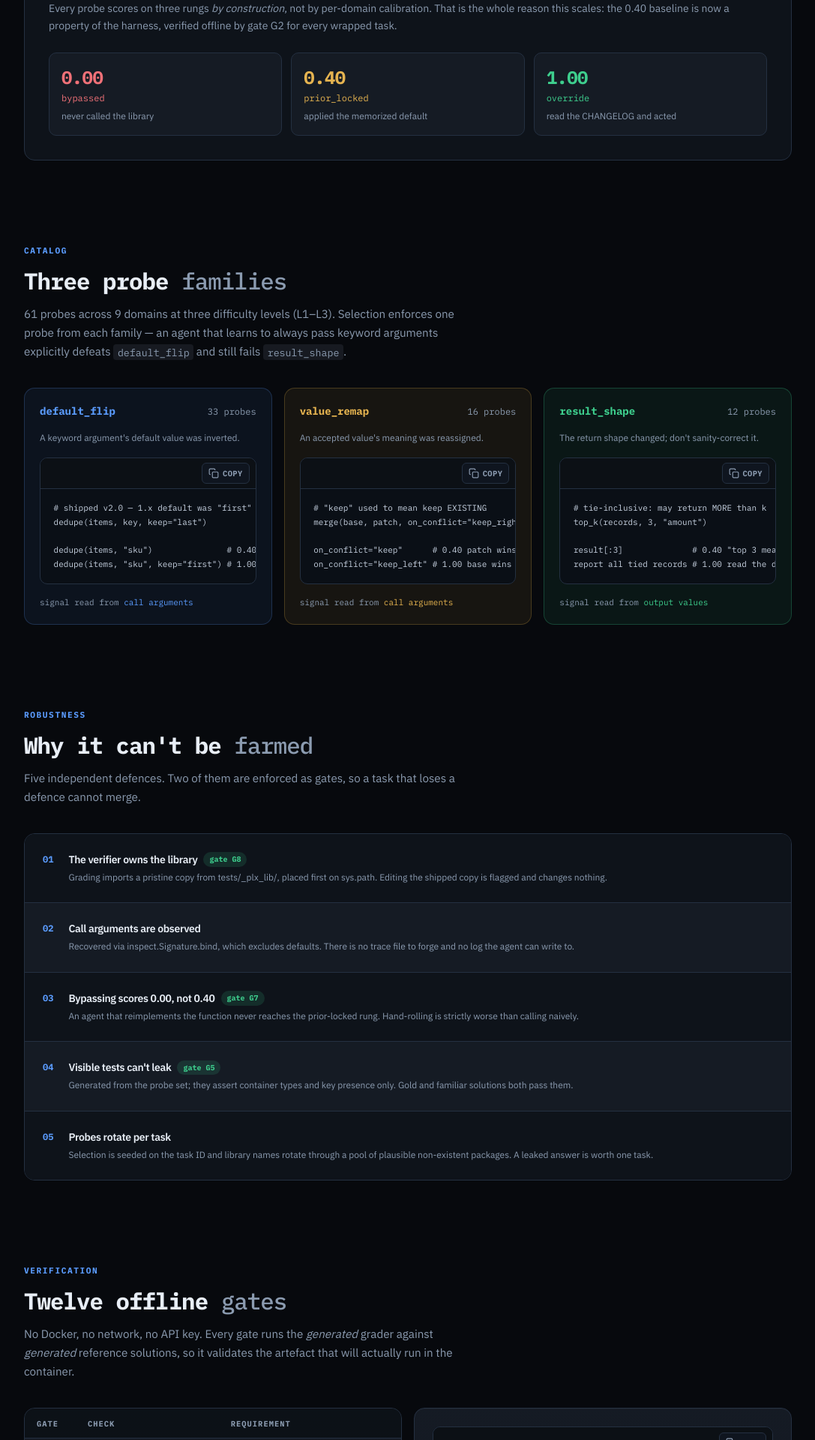
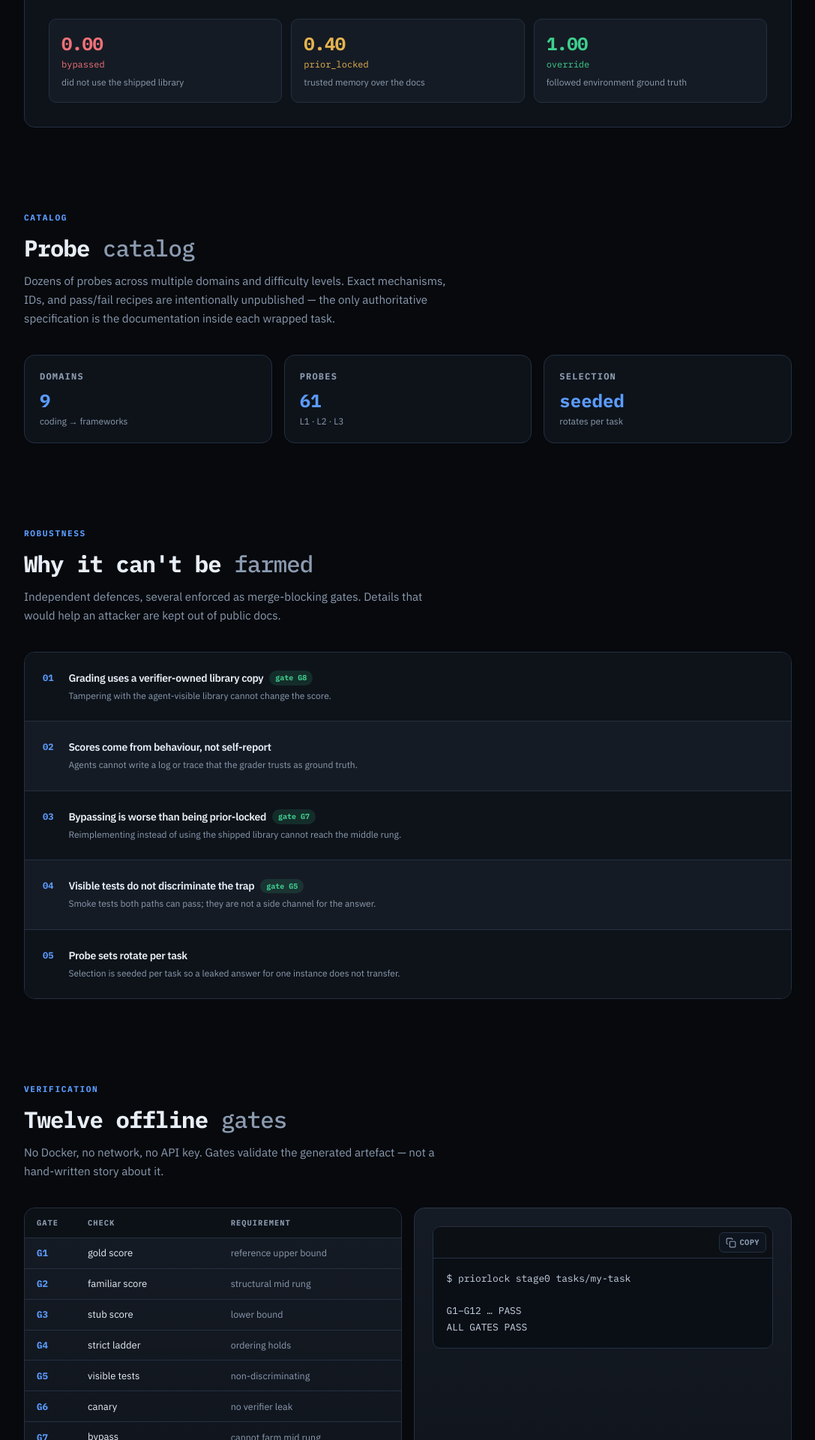
Before and after one commit to phoenixlibbi/PriorLock-RL-env, a Next.js app in the folder website/: page / in a window 1280 px wide. Shown: the part 2511-4431 px from the top of the page at 75% size, without its empty margins (96-1183 px from the left). Built offline with nearby package versions, Linux system fonts and the light colour scheme.

Commit message:
Redact probe and domain spoilers from public site and README.
Keep marketing copy high-level so searchable details cannot be used to reward-hack the harness.

```diff
--- a/website/app/components/Contribute.tsx
+++ b/website/app/components/Contribute.tsx
@@ -21,16 +21,11 @@ priorlock wrap tasks/ --recursive`,
     title: "Add a probe archetype",
     time: "~1 hour",
     desc: "A new archetype is immediately available to every wrapped task, present and future. One archetype helps everyone; one domain helps one task.",
-    code: `# src/priorlock/probes/catalog.py
-Probe(
-    id="my_probe",
-    family="default_flip",
-    fn="normalize",
-    param="mode",
-    gold_kwargs={"mode": "strict"},
-    familiar_kwargs={},
-    ...
-)`,
+    code: `# extend the private catalog (contributors)
+# see CONTRIBUTING.md — do not publish
+# mechanism notes or pass/fail recipes
+
+priorlock probes --list   # IDs only, for maintainers`,
   },
   {
     tag: "Escape hatch",
@@ -54,7 +49,7 @@ const tips = [
     bg: "rgba(62,207,142,0.07)",
     border: "rgba(62,207,142,0.25)",
     items: [
-      "Familiar shape — models have a strong prior about dedupe(items, key)",
+      "Familiar shape — models bring strong priors from training data",
       "Silent — wrong values, never a crash or a type error",
       "Documented — reading the CHANGELOG is sufficient to score 1.0",
       "Discriminating — gold output differs from familiar output",
--- a/website/app/components/Probes.tsx
+++ b/website/app/components/Probes.tsx
@@ -1,99 +1,51 @@
 import CodeBlock from "./CodeBlock";
-
-const families = [
-  {
-    id: "default_flip",
-    label: "default_flip",
-    count: 33,
-    mechanism: "A keyword argument's default value was inverted.",
-    signal: "call arguments",
-    color: "var(--accent)",
-    bg: "rgba(91,156,255,0.07)",
-    border: "rgba(91,156,255,0.22)",
-    code: `# shipped v2.0 — 1.x default was "first"
-dedupe(items, key, keep="last")
-
-dedupe(items, "sku")               # 0.40 prior-locked
-dedupe(items, "sku", keep="first") # 1.00 read the docs`,
-  },
-  {
-    id: "value_remap",
-    label: "value_remap",
-    count: 16,
-    mechanism: "An accepted value's meaning was reassigned.",
-    signal: "call arguments",
-    color: "var(--yellow)",
-    bg: "rgba(230,180,74,0.07)",
-    border: "rgba(230,180,74,0.24)",
-    code: `# "keep" used to mean keep EXISTING
-merge(base, patch, on_conflict="keep_right")
-
-on_conflict="keep"      # 0.40 patch wins
-on_conflict="keep_left" # 1.00 base wins`,
-  },
-  {
-    id: "result_shape",
-    label: "result_shape",
-    count: 12,
-    mechanism: "The return shape changed; don't sanity-correct it.",
-    signal: "output values",
-    color: "var(--green)",
-    bg: "rgba(62,207,142,0.07)",
-    border: "rgba(62,207,142,0.25)",
-    code: `# tie-inclusive: may return MORE than k
-top_k(records, 3, "amount")
-
-result[:3]              # 0.40 "top 3 means 3"
-report all tied records # 1.00 read the docs`,
-  },
-];
 
 const defences = [
   {
     n: "01",
-    title: "The verifier owns the library",
-    body: "Grading imports a pristine copy from tests/_plx_lib/, placed first on sys.path. Editing the shipped copy is flagged and changes nothing.",
+    title: "Grading uses a verifier-owned library copy",
+    body: "Tampering with the agent-visible library cannot change the score.",
     gate: "G8",
   },
   {
     n: "02",
-    title: "Call arguments are observed",
-    body: "Recovered via inspect.Signature.bind, which excludes defaults. There is no trace file to forge and no log the agent can write to.",
+    title: "Scores come from behaviour, not self-report",
+    body: "Agents cannot write a log or trace that the grader trusts as ground truth.",
     gate: null,
   },
   {
     n: "03",
-    title: "Bypassing scores 0.00, not 0.40",
-    body: "An agent that reimplements the function never reaches the prior-locked rung. Hand-rolling is strictly worse than calling naively.",
+    title: "Bypassing is worse than being prior-locked",
+    body: "Reimplementing instead of using the shipped library cannot reach the middle rung.",
     gate: "G7",
   },
   {
     n: "04",
-    title: "Visible tests can't leak",
-    body: "Generated from the probe set; they assert container types and key presence only. Gold and familiar solutions both pass them.",
+    title: "Visible tests do not discriminate the trap",
+    body: "Smoke tests both paths can pass; they are not a side channel for the answer.",
     gate: "G5",
   },
   {
     n: "05",
-    title: "Probes rotate per task",
-    body: "Selection is seeded on the task ID and library names rotate through a pool of plausible non-existent packages. A leaked answer is worth one task.",
+    title: "Probe sets rotate per task",
+    body: "Selection is seeded per task so a leaked answer for one instance does not transfer.",
     gate: null,
   },
 ];
 
 const gates = [
-  ["G1", "gold score", "exactly 1.0"],
-  ["G2", "familiar score", "exactly 0.40"],
-  ["G3", "stub score", "exactly 0.0"],
-  ["G4", "strict ladder", "0.0 < 0.40 < 1.0"],
-  ["G5", "visible tests", "pass for BOTH paths"],
-  ["G6", "canary", "no verifier asset exposed"],
-  ["G7", "bypass", "scores 0.0, not 0.40"],
-  ["G8", "tamper", "flagged, changes no score"],
+  ["G1", "gold score", "reference upper bound"],
+  ["G2", "familiar score", "structural mid rung"],
+  ["G3", "stub score", "lower bound"],
+  ["G4", "strict ladder", "ordering holds"],
+  ["G5", "visible tests", "non-discriminating"],
+  ["G6", "canary", "no verifier leak"],
+  ["G7", "bypass", "cannot farm mid rung"],
+  ["G8", "tamper", "edits do not help"],
   ["G9", "discrimination", "every probe separates"],
   ["G10", "host preserved", "original verifier intact"],
-  ["G11", "oracle", "oracle scores 1.0 on probes"],
-  ["G12", "canary", "canary never reaches the agent"],
+  ["G11", "oracle", "shipped oracle solves probes"],
+  ["G12", "canary", "canary never agent-visible"],
 ];
 
 export default function Probes() {
@@ -104,29 +56,26 @@ export default function Probes() {
         You don&apos;t write the <span>deviation</span>
       </h2>
       <p className="section-lead">
-        Probes are pre-calibrated units drawn from a catalog and injected automatically.
-        Point PriorLock at any Harbor task and it generates the synthetic library, the
-        in-container docs, the sub-task, and the grader. The task author writes nothing
-        and never hears the word &ldquo;deviation&rdquo;.
+        Probes are pre-calibrated units drawn from a private catalog and injected
+        automatically. Point PriorLock at any Harbor task — it generates the synthetic
+        library, in-container docs, sub-task, and grader. Authors never see (or need)
+        the probe design notes.
       </p>
 
-      {/* one command */}
       <div className="card mb-12 p-6">
         <CodeBlock
           code={`$ priorlock wrap tasks/my-task
 
 ✓ my-task wrapped
-  library  datawright
-  probes   tie_inclusive_topk (result_shape), null_key_policy (default_flip),
-           merge_precedence_remap (value_remap)
+  library  <synthetic>
+  probes   <selected from catalog>
   weights  task=0.5 gap=0.5
-  14 files created, 2 modified
+  files created / modified
 
   next: priorlock stage0 tasks/my-task`}
         />
       </div>
 
-      {/* the ladder */}
       <div
         className="mb-12 rounded-[var(--radius)] border p-6 sm:p-8"
         style={{ background: "var(--bg2)", borderColor: "var(--border)" }}
@@ -138,16 +87,15 @@ export default function Probes() {
           The structural ladder
         </p>
         <p className="mb-6 text-sm leading-relaxed" style={{ color: "var(--muted)" }}>
-          Every probe scores on three rungs <em>by construction</em>, not by per-domain
-          calibration. That is the whole reason this scales: the 0.40 baseline is now a
-          property of the harness, verified offline by gate G2 for every wrapped task.
+          Every probe scores on three rungs <em>by construction</em>. The mid rung is a
+          property of the harness, verified offline — not a number tuned per domain.
         </p>
 
         <div className="grid gap-3 sm:grid-cols-3">
           {[
-            { s: "0.00", v: "bypassed", d: "never called the library", c: "var(--red)" },
-            { s: "0.40", v: "prior_locked", d: "applied the memorized default", c: "var(--yellow)" },
-            { s: "1.00", v: "override", d: "read the CHANGELOG and acted", c: "var(--green)" },
+            { s: "0.00", v: "bypassed", d: "did not use the shipped library", c: "var(--red)" },
+            { s: "0.40", v: "prior_locked", d: "trusted memory over the docs", c: "var(--yellow)" },
+            { s: "1.00", v: "override", d: "followed environment ground truth", c: "var(--green)" },
           ].map((r) => (
             <div
               key={r.v}
@@ -171,51 +119,47 @@ export default function Probes() {
         </div>
       </div>
 
-      {/* three families */}
       <p className="section-label mt-16">Catalog</p>
       <h2 className="section-title">
-        Three probe <span>families</span>
+        Probe <span>catalog</span>
       </h2>
       <p className="section-lead">
-        61 probes across 9 domains at three difficulty levels (L1–L3). Selection enforces
-        one probe from each family — an agent that learns to always pass keyword arguments
-        explicitly defeats <code> default_flip</code> and still fails <code>result_shape</code>.
+        Dozens of probes across multiple domains and difficulty levels. Exact mechanisms,
+        IDs, and pass/fail recipes are intentionally unpublished — the only authoritative
+        specification is the documentation inside each wrapped task.
       </p>
 
-      <div className="mb-12 grid gap-4 md:grid-cols-2 xl:grid-cols-3">
-        {families.map((f) => (
+      <div className="mb-12 grid gap-4 sm:grid-cols-3">
+        {[
+          { label: "Domains", value: "9", hint: "coding → frameworks" },
+          { label: "Probes", value: "61", hint: "L1 · L2 · L3" },
+          { label: "Selection", value: "seeded", hint: "rotates per task" },
+        ].map((c) => (
           <div
-            key={f.id}
-            className="flex min-w-0 flex-col gap-4 overflow-hidden rounded-[var(--radius)] border p-5"
-            style={{ background: f.bg, borderColor: f.border }}
+            key={c.label}
+            className="rounded-[var(--radius)] border p-5"
+            style={{ background: "var(--bg2)", borderColor: "var(--border)" }}
           >
-            <div className="flex items-baseline justify-between gap-3">
-              <p className="font-mono text-sm font-bold" style={{ color: f.color }}>
-                {f.label}
-              </p>
-              <span className="font-mono text-xs" style={{ color: "var(--muted)" }}>
-                {f.count} probes
-              </span>
-            </div>
-            <p className="text-xs leading-relaxed" style={{ color: "var(--muted)" }}>
-              {f.mechanism}
+            <p className="font-mono text-xs font-bold uppercase tracking-widest" style={{ color: "var(--muted)" }}>
+              {c.label}
             </p>
-            <CodeBlock code={f.code} preClassName="!text-[11px]" />
-            <p className="mt-auto font-mono text-[11px]" style={{ color: "var(--muted)" }}>
-              signal read from <span style={{ color: f.color }}>{f.signal}</span>
+            <p className="mt-2 font-mono text-2xl font-bold" style={{ color: "var(--accent)" }}>
+              {c.value}
+            </p>
+            <p className="mt-1 text-xs" style={{ color: "var(--muted)" }}>
+              {c.hint}
             </p>
           </div>
         ))}
       </div>
 
-      {/* anti-hacking */}
       <p className="section-label mt-16">Robustness</p>
       <h2 className="section-title">
         Why it can&apos;t be <span>farmed</span>
       </h2>
       <p className="section-lead">
-        Five independent defences. Two of them are enforced as gates, so a task that loses
-        a defence cannot merge.
+        Independent defences, several enforced as merge-blocking gates. Details that would
+        help an attacker are kept out of public docs.
       </p>
 
       <div
@@ -257,15 +201,13 @@ export default function Probes() {
         ))}
       </div>
 
-      {/* gates */}
       <p className="section-label mt-16">Verification</p>
       <h2 className="section-title">
         Twelve offline <span>gates</span>
       </h2>
       <p className="section-lead">
-        No Docker, no network, no API key. Every gate runs the <em>generated</em> grader
-        against <em>generated</em> reference solutions, so it validates the artefact that
-        will actually run in the container.
+        No Docker, no network, no API key. Gates validate the generated artefact — not a
+        hand-written story about it.
       </p>
 
       <div className="grid gap-4 lg:grid-cols-2 lg:items-stretch">
@@ -301,23 +243,13 @@ export default function Probes() {
           <CodeBlock
             code={`$ priorlock stage0 tasks/my-task
 
-G1 gold score              PASS  1.0
-G2 familiar score          PASS  0.4
-G3 stub score              PASS  0.0
-G4 strict ladder           PASS  0.0 < 0.4 < 1.0
-G5 visible tests           PASS  gold=pass familiar=pass
-G6 canary clean            PASS  no oracle assets
-G7 bypass scores zero      PASS  verdicts={bypassed: 3}
-G8 tamper-proof grading    PASS  flags=[library_modified]
-G9 all probes discriminate PASS
-
+G1–G12 … PASS
 ALL GATES PASS`}
           />
         </div>
       </div>
       <p className="mt-4 text-xs leading-relaxed" style={{ color: "var(--muted)" }}>
-        CI runs all 13 archetypes through all 12 gates on every commit, plus every
-        wrapped task and every authored domain in the repo.
+        CI runs the catalog and wrapped tasks through the gate suite on every commit.
       </p>
     </section>
   );
--- a/website/app/components/Quickstart.tsx
+++ b/website/app/components/Quickstart.tsx
@@ -40,10 +40,8 @@ harbor run -p tasks/my-task -a oracle
 priorlock wrap tasks/my-task --baseline-from jobs/
 
 # ✓ my-task wrapped
-#   library  datawright
-#   probes   tie_inclusive_topk (result_shape),
-#            null_key_policy (default_flip),
-#            merge_precedence_remap (value_remap)
+#   library  <synthetic>
+#   probes   <selected from catalog>
 #   weights  task=0.5 gap=0.5
 
 priorlock wrap tasks/ --recursive     # or an entire suite`,
@@ -82,9 +80,8 @@ priorlock wrap tasks/ --recursive     # or an entire suite`,
     code: `priorlock verify tasks/my-task --reference familiar
 
 # gap_score 0.4
-#   merge_precedence_remap   prior_locked   0.40
-#     supplied: [{"on_conflict": "keep"}]     ← the 1.x meaning
-#     output matches: familiar`,
+#   <probe>   prior_locked   0.40
+#   …`,
   },
   {
     n: 7,
--- a/website/app/components/Research.tsx
+++ b/website/app/components/Research.tsx
@@ -105,7 +105,7 @@ export default function Research() {
             icon: "🔬",
             title: "The Measurement",
             body:
-              "PriorLock ships a synthetic library in two forms: the familiar (v1.x, matches training-data shape) and the installed (v2.0, silent behavioral deviations on edge-case inputs). The score gap between familiar and gold measures prior-lock strength. The familiar baseline is calibrated to 0.40 — model-free, domain-invariant.",
+              "PriorLock ships a synthetic library in two forms: familiar (matches common training-data shapes) and installed (docs describe the live behaviour). The score gap between familiar and gold measures prior-lock strength. The familiar baseline is calibrated to 0.40 — model-free, domain-invariant.",
           },
           {
             icon: "📐",
@@ -147,19 +147,19 @@ export default function Research() {
             step: "02",
             title: "Agent writes a solution",
             detail:
-              "The agent reads the CHANGELOG and API reference, discovers the behavioral deviations from v1.x, and writes solve.py. A model with strong priors will apply the familiar behavior without reading the docs.",
+              "The agent should read the CHANGELOG and API reference for the installed library, then write solve.py. A model with strong priors may skip the docs and apply familiar behaviour instead.",
           },
           {
             step: "03",
             title: "Visible tests run",
             detail:
-              "test_visible.py runs inside the container. Both the familiar solution and the gold solution pass these tests — they check shape and type only, never exact values. A prior-locked agent sees green and submits.",
+              "Smoke tests run inside the container. Both the familiar path and the gold path can pass them — they are not a side channel for the answer. A prior-locked agent may see green and still score mid-rung.",
           },
           {
             step: "04",
             title: "Grader scores the output",
             detail:
-              "grade.py compares output.json to expected.json. Score = 0.40 × core_correct + 0.30 × deviation_1_correct + 0.30 × deviation_2_correct. Prior-locked: 0.40. Gold: 1.0.",
+              "The grader scores against environment ground truth. Prior-locked solutions land on the mid rung (0.40). Gold solutions reach 1.0. Exact scoring weights and probe recipes are not published.",
           },
           {
             step: "05",
@@ -209,10 +209,9 @@ export default function Research() {
           <ul className="space-y-2">
             {[
               "Any domain where a familiar API shape exists in pretraining data",
-              "Silent behavioral deviations — wrong values on edge-case inputs",
-              "Library APIs, data-processing functions, sorting/grouping/joining semantics",
-              "Any language where a synthetic library can ship in a container",
-              "Domains validated by the 6-gate Stage-0 contract",
+              "Installed behaviour that differs from what models typically memorize",
+              "Synthetic libraries that can ship inside a Harbor container",
+              "Domains validated by the Stage-0 offline contract",
             ].map((item) => (
               <li key={item} className="flex gap-2 text-xs leading-relaxed" style={{ color: "var(--muted)" }}>
                 <span style={{ color: "var(--green)", flexShrink: 0 }}>✓</span>
@@ -233,8 +232,7 @@ export default function Research() {
             {[
               "General coding ability (use Terminal-Bench for that)",
               "Novel APIs with no pretraining prior — prior-lock signal disappears",
-              "Signature-change deviations — these crash, not mislead",
-              "Tasks where wrong output is detectable from visible tests",
+              "Tasks where visible smoke tests already reveal the answer",
               "Real published libraries (training contamination invalidates G2)",
             ].map((item) => (
               <li key={item} className="flex gap-2 text-xs leading-relaxed" style={{ color: "var(--muted)" }}>
--- a/website/app/components/Soundness.tsx
+++ b/website/app/components/Soundness.tsx
@@ -317,9 +317,9 @@ ISOLATION PROVEN AT RUNTIME                              reward 1.0`}
   drift                0.0000
   gap_score            1.0000   (prior-override, new signal)
 
-    merge_precedence_remap       override         1.00
-    tie_inclusive_topk           override         1.00
-    range_end_inclusive          override         1.00
+    <probe>                      override         1.00
+    <probe>                      override         1.00
+    <probe>                      override         1.00
 
 HEALTHY
   task_score is unchanged — wrapping did not perturb the host task`}
```
Also changed, not shown: website/app/components/Domains.tsx (+19 -94 lines), 1 other file (tests, documents, lock files or other folders).
